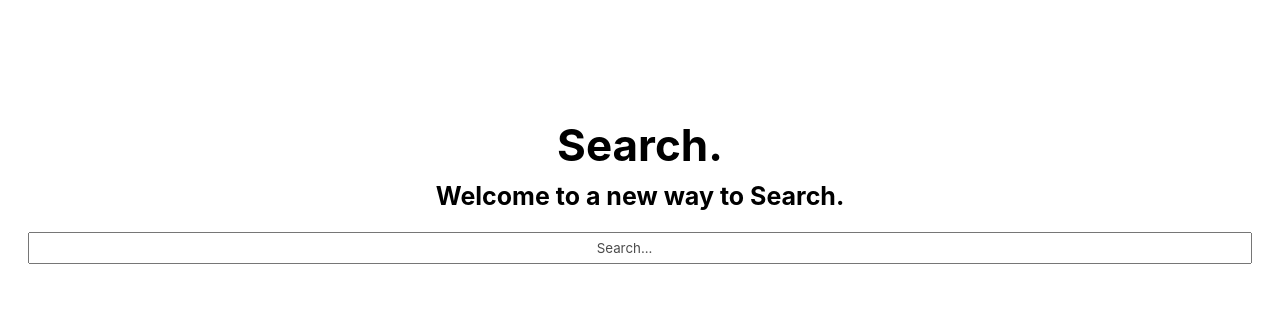
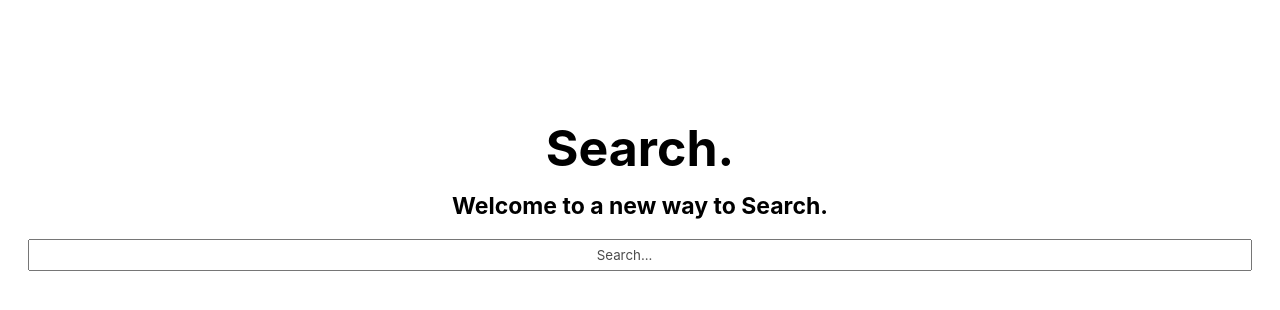
Before and after one commit to JaqShanahan/Minimal_Search_Engine_Skin, a plain HTML site: page index.html in a window 1280 px wide. Drawn offline with Linux system fonts and the light colour scheme.

Commit message:
Update index.html

```diff
--- a/index.html
+++ b/index.html
@@ -60,10 +60,10 @@
     </style>
   </head>
   <body>
-    <h1 style="text-align: center; margin-top: 90px; font-size: 44px">
+    <h1 style="text-align: center; margin-top: 90px; font-size: 50px">
       Search.
     </h1>
-    <h2 style="text-align: center; font-size: 25px; margin-top: -20px">
+    <h2 style="text-align: center; font-size: 23px; margin-top: -20px">
       Welcome to a new way to Search.
     </h2>
     <form role="search" id="form">
```
